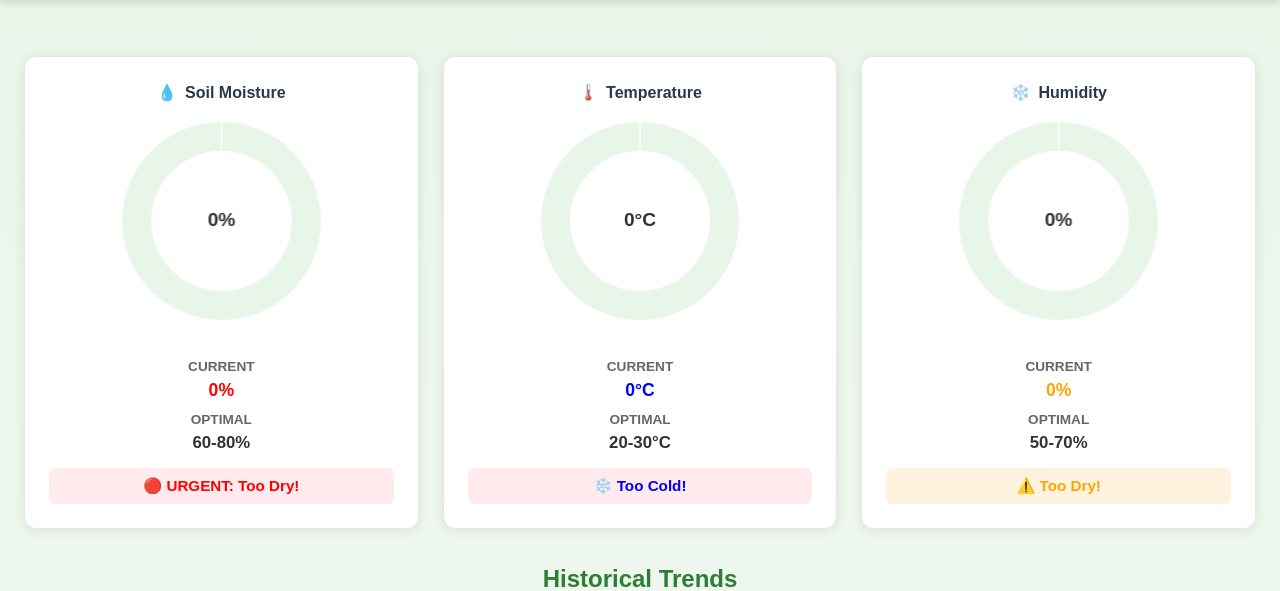
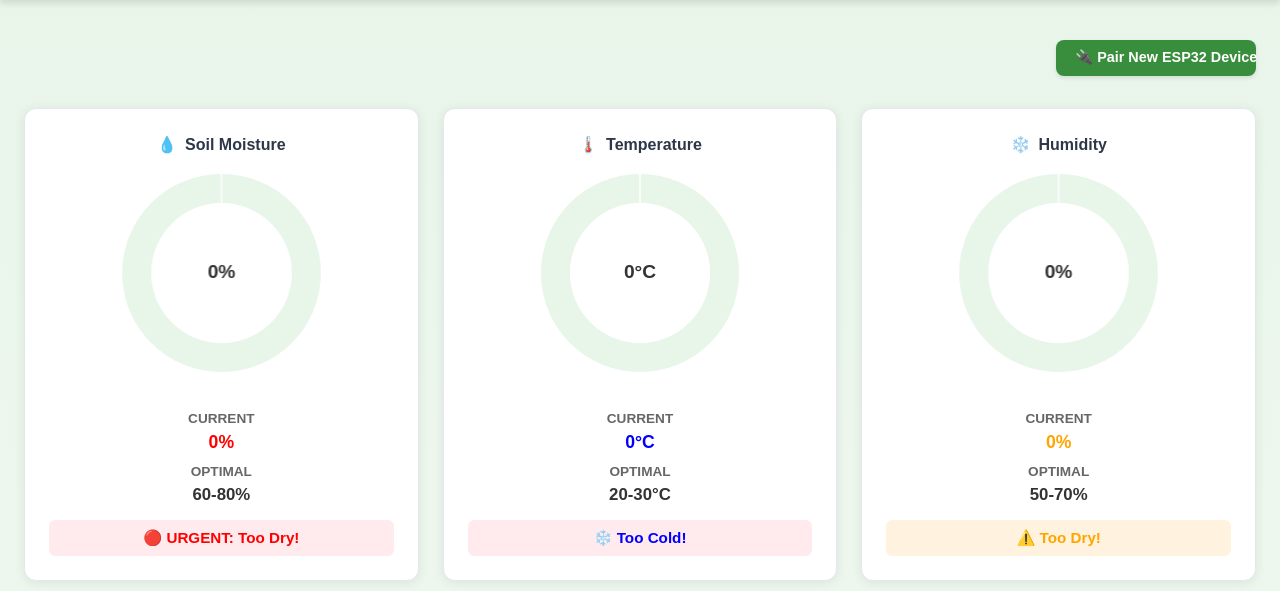
Before and after one commit to chewan721/tomato-guard, a Flask app: page /dashboard in a window 1280 px wide. Shown: the part 72-663 px from the top of the page. Run offline with Flask 3, Linux system fonts and the light colour scheme; the visitor is signed in with stand-in values (Sample User, id 1); data that the repository does not hold is empty.

Commit message:
Add complete device pairing flow: pairing token and device registration endpoints

```diff
--- a/routes/sensor.py
+++ b/routes/sensor.py
@@ -1,10 +1,12 @@
 from dotenv.main import logger
-from flask import Blueprint, request, jsonify, current_app
+from flask import Blueprint, request, jsonify, current_app, session
 from flask_login import login_required, current_user
 from sqlalchemy.exc import IntegrityError
 from extensions import csrf, limiter
-from model import SensorData, SensorProfile, UserSensorData, NotificationLog, db
+from model import SensorData, SensorProfile, UserSensorData, NotificationLog, db, generate_device_token
 from model import _nepal_now
+import secrets
+import time
 
 sensor_bp = Blueprint("sensor", __name__)
 
@@ -74,8 +76,89 @@ def _extract_api_key(payload: dict):
         or request.args.get("api_key")
     )
 
-# POST /api/sensor  — receives data from ESP32
-# CSRF exempt because it is an API endpoint authenticated by API key.
+
+# ========== DEVICE PAIRING ENDPOINTS ==========
+
+@sensor_bp.route("/api/create-pairing-token", methods=["POST"])
+@login_required
+def create_pairing_token():
+    """Create a temporary pairing token for a new device"""
+    pairing_token = secrets.token_urlsafe(32)
+
+    # Store in session (for demo) - in production use a database table
+    session['pairing_token'] = pairing_token
+    session['pairing_expiry'] = time.time() + 600  # 10 minutes
+    session['pairing_user_id'] = current_user.id
+
+    return jsonify({
+        "success": True,
+        "token": pairing_token,
+        "expires_in": 600
+    })
+
+
+@sensor_bp.route("/api/register-device", methods=["POST"])
+def register_device():
+    """Register a new ESP32 device using a pairing token"""
+    data = request.get_json()
+    pairing_token = data.get('pairing_token')
+    chip_id = data.get('chip_id')
+    device_name = data.get('device_name', 'ESP32')
+
+    if not pairing_token or not chip_id:
+        return jsonify({"error": "Missing pairing_token or chip_id"}), 400
+
+    # Verify pairing token (check session - for demo)
+    # In production, check against a database table
+    stored_token = session.get('pairing_token')
+    stored_expiry = session.get('pairing_expiry', 0)
+    user_id = session.get('pairing_user_id')
+
+    if not stored_token or stored_token != pairing_token or time.time() > stored_expiry:
+        return jsonify({"error": "Invalid or expired pairing token"}), 401
+
+    if not user_id:
+        return jsonify({"error": "No user associated with pairing token"}), 401
+
+    # Check if device already exists
+    existing = SensorProfile.query.filter_by(chip_id=chip_id).first()
+    if existing:
+        return jsonify({"error": "Device already registered", "device_token": existing.device_token}), 409
+
+    try:
+        # Create new sensor profile for the user
+        profile = SensorProfile(
+            chip_id=chip_id,
+            device_token=generate_device_token(),
+            user_id=user_id,
+            device_name=device_name
+        )
+        db.session.add(profile)
+        db.session.commit()
+
+        # Clear the used pairing token
+        session.pop('pairing_token', None)
+        session.pop('pairing_expiry', None)
+        session.pop('pairing_user_id', None)
+
+        return jsonify({
+            "success": True,
+            "device_token": profile.device_token,
+            "chip_id": chip_id,
+            "device_name": profile.device_name
+        }), 200
+
+    except IntegrityError:
+        db.session.rollback()
+        return jsonify({"error": "Device already paired or invalid"}), 409
+    except Exception as e:
+        db.session.rollback()
+        return jsonify({"error": str(e)}), 500
+
+
+# ========== SENSOR DATA ENDPOINTS ==========
+
+# POST /api/sensor — receives data from ESP32
 @csrf.exempt
 @sensor_bp.route("/api/sensor", methods=["POST"])
 @limiter.limit("1000 per hour")
@@ -88,7 +171,7 @@ def receive_sensor_data():
     global_api_key = current_app.config.get("SENSOR_API_KEY")
     is_global_key = (api_key == global_api_key)
 
-    # Try to find existing profile
+    # Try to find existing profile by device token
     profile = SensorProfile.query.filter_by(device_token=api_key).first()
 
     # If still no profile and not using global key, reject
@@ -132,7 +215,6 @@ def receive_sensor_data():
             humidity=result["humidity"],
             soil_moisture=result["soil"],
             chip_id=chip_id
-
         )
         db.session.add(new_reading)
         db.session.commit()
@@ -191,7 +273,8 @@ def sensor_ping():
         }
     ), 200
 
-# GET /api/latest  — latest reading for dashboard live cards
+
+# GET /api/latest — latest reading for dashboard live cards
 @sensor_bp.route("/api/latest")
 @login_required
 def latest_sensor():
@@ -211,7 +294,8 @@ def latest_sensor():
         )
     return jsonify({"temperature": 0, "humidity": 0, "soil": 0, "timestamp": None})
 
-# GET /api/history  — daily aggregated data for dashboard
+
+# GET /api/history — daily aggregated data for dashboard
 @sensor_bp.route("/api/history")
 @login_required
 def sensor_history():
@@ -221,15 +305,11 @@ def sensor_history():
     start_date_str = request.args.get('start_date')
     end_date_str = request.args.get('end_date')
 
-    # Default to last 7 days (including today)
     if not start_date_str:
         start_date_str = (datetime.now() - timedelta(days=6)).strftime('%Y-%m-%d')
     if not end_date_str:
         end_date_str = datetime.now().strftime('%Y-%m-%d')
 
-    logger.info(f" [API /history] User {current_user.id} requesting data from {start_date_str} to {end_date_str}")
-
-    # Query daily aggregates (SQLite friendly grouping via func.date)
     stats = db.session.query(
         func.date(UserSensorData.timestamp).label('day'),
         func.max(UserSensorData.temperature).label('max_temp'),
@@ -244,8 +324,6 @@ def sensor_history():
         func.date(UserSensorData.timestamp) <= end_date_str
     ).group_by(func.date(UserSensorData.timestamp)).order_by('day').all()
 
-    logger.info(f" [API /history] User {current_user.id} requesting data from {start_date_str} to {end_date_str}")
-
     results = {
         "days": [],
         "temperature": {"max": [], "min": []},
@@ -254,7 +332,6 @@ def sensor_history():
     }
 
     for s in stats:
-        # s.day should be a string "YYYY-MM-DD" from SQLite's func.date()
         results["days"].append(str(s.day))
         results["temperature"]["max"].append(round(s.max_temp, 1) if s.max_temp is not None else 0)
         results["temperature"]["min"].append(round(s.min_temp, 1) if s.min_temp is not None else 0)
@@ -263,36 +340,27 @@ def sensor_history():
         results["soil"]["max"].append(round(s.max_soil, 1) if s.max_soil is not None else 0)
         results["soil"]["min"].append(round(s.min_soil, 1) if s.min_soil is not None else 0)
 
-    logger.info(f" [API /history] User {current_user.id} returning data for {len(results['days'])} days with labels: {results['days']}")
+    return jsonify(results)
 
-    return jsonify(results)
 
 @sensor_bp.route("/api/unpaired-devices")
 @login_required
 def unpaired_devices():
     """List devices that have sent data via global key but aren't paired"""
-
-    # Find all unique chip_ids from SensorData that are NOT in SensorProfile
     unpaired_chips = db.session.query(SensorData.chip_id)\
         .filter(SensorData.chip_id.isnot(None))\
         .distinct()\
         .all()
 
     unpaired_chips = [c[0] for c in unpaired_chips]
-
-    # Get already paired chips
     paired_chips = [p.chip_id for p in SensorProfile.query.filter(SensorProfile.chip_id.isnot(None)).all()]
-
-    # Filter to only unpaired
     unpaired = [chip for chip in unpaired_chips if chip not in paired_chips]
 
-    # Get latest reading for each unpaired chip
     devices = []
     for chip in unpaired:
         latest = SensorData.query.filter_by(chip_id=chip)\
             .order_by(SensorData.timestamp.desc())\
             .first()
-
         if latest:
             devices.append({
                 "chip_id": chip,
@@ -301,13 +369,12 @@ def unpaired_devices():
                 "last_humidity": latest.humidity,
                 "last_soil": latest.soil_moisture
             })
+    return jsonify({"devices": devices}), 200
 
-    return jsonify({"devices": devices}), 200
 
 @sensor_bp.route("/api/pair-device", methods=["POST"])
 @login_required
 def pair_device():
-    # CSRF token will be automatically validated
     data = request.get_json()
     chip_id = data.get('chip_id')
 
@@ -317,7 +384,7 @@ def pair_device():
     try:
         profile = SensorProfile(
             chip_id=chip_id,
-            device_token=current_app.config.get("SENSOR_API_KEY"),
+            device_token=generate_device_token(),
             user_id=current_user.id,
             device_name=data.get('device_name', f'ESP32-{chip_id[-6:]}')
         )
@@ -327,7 +394,6 @@ def pair_device():
         db.session.rollback()
         return jsonify({"error": "Device already paired or invalid"}), 409
 
-    # Migrate existing readings from SensorData to UserSensorData
     legacy_readings = SensorData.query.filter_by(chip_id=chip_id).all()
     migrated_count = 0
 
@@ -343,10 +409,6 @@ def pair_device():
         db.session.add(new_reading)
         migrated_count += 1
 
-    # Optional: Delete legacy readings after migration
-    # for reading in legacy_readings:
-    #     db.session.delete(reading)
-
     db.session.commit()
 
     return jsonify({
@@ -356,16 +418,12 @@ def pair_device():
         "device_name": profile.device_name
     }), 200
 
-# receive watering suggestion
-from datetime import datetime, timedelta
-from model import NotificationLog
+
+# ========== WATERING RECOMMENDATIONS ==========
 
 @sensor_bp.route("/api/watering-recommendation")
 @login_required
 def watering_recommendation():
-    """Get watering recommendation based on latest soil moisture"""
-
-    # Get latest reading for current user
     latest = UserSensorData.query.filter_by(user_id=current_user.id)\
         .order_by(UserSensorData.timestamp.desc())\
         .first()
@@ -378,8 +436,6 @@ def watering_recommendation():
 
     soil_moisture = latest.soil_moisture
     recommendation = get_watering_advice(soil_moisture)
-
-    # Check if we should send notification
     should_notify = should_send_notification(current_user.id, soil_moisture, recommendation["action"])
 
     return jsonify({
@@ -392,9 +448,8 @@ def watering_recommendation():
         "timestamp": latest.timestamp.isoformat()
     }), 200
 
+
 def get_watering_advice(soil_moisture):
-    """Return watering advice based on soil moisture level"""
-
     if soil_moisture < 30:
         return {
             "action": "water_urgent",
@@ -456,37 +511,28 @@ def get_watering_advice(soil_moisture):
             "color": "#f44336"
         }
 
+
 def should_send_notification(user_id, soil_moisture, action):
-    """Check if we should send a notification (rate limiting)"""
-
-    # Don't send notifications for normal conditions
     if action in ["normal", "borderline"]:
         return False
 
-    # Check last notification for this user
     last_notification = NotificationLog.query.filter_by(
         user_id=user_id,
         action_type=action
     ).order_by(NotificationLog.created_at.desc()).first()
 
-    # If no previous notification, send one
     if not last_notification:
         return True
 
-    # Don't send another notification within 1 hour
     time_since_last = _nepal_now() - last_notification.created_at
     return time_since_last > timedelta(hours=1)
+
 
 @sensor_bp.route("/api/notification-log", methods=["POST"])
 @login_required
 def log_notification():
-    """Log that a notification was sent"""
-
-       # DEBUG: Print raw request data
-    logger.debug(f"Notification log request: {request.data}")
     try:
         data = request.get_json()
-
         if not data:
             return jsonify({"error": "No data provided"}), 400
 
--- a/templates/dashboard.html
+++ b/templates/dashboard.html
@@ -90,6 +90,28 @@
         line-height: 1.5;
         color: #2d3748;
     }
+
+    .action-section {
+        margin: 1rem 0;
+        display: flex;
+        justify-content: flex-end;
+    }
+
+    .action-btn {
+        background: var(--green-700);
+        color: white;
+        border: none;
+        padding: 0.6rem 1.2rem;
+        border-radius: 8px;
+        cursor: pointer;
+        font-weight: 600;
+        transition: all 0.3s ease;
+    }
+
+    .action-btn:hover {
+        background: var(--green-800);
+        transform: translateY(-2px);
+    }
 </style>
 
 {% if unpaired_devices %}
@@ -112,6 +134,59 @@
     </div>
 </div>
 {% endif %}
+
+<div class="action-section">
+    <button onclick="pairNewDevice()" class="action-btn">🔌 Pair New ESP32 Device</button>
+</div>
+
+<script>
+function pairNewDevice() {
+    fetch('/api/create-pairing-token', {
+        method: 'POST',
+        headers: {
+            'Content-Type': 'application/json',
+            'X-CSRFToken': document.querySelector('meta[name="csrf-token"]').content
+        }
+    })
+    .then(response => response.json())
+    .then(data => {
+        if (data.success) {
+            alert(`Pairing Mode Activated!\n\n1. Press the reset button on your ESP32\n2. Connect to WiFi "TomatoGuard-Setup"\n3. Enter your WiFi password when prompted\n4. Enter this pairing token when asked:\n\n${data.token}\n\nValid for 10 minutes`);
+        } else {
+            alert('Failed to create pairing token. Please try again.');
+        }
+    })
+    .catch(error => {
+        console.error('Error:', error);
+        alert('Failed to create pairing token. Please try again.');
+    });
+}
+
+function pairDevice(chipId) {
+    const csrfToken = document.querySelector('meta[name="csrf-token"]')?.getAttribute('content');
+    fetch('/api/pair-device', {
+        method: 'POST',
+        headers: {
+            'Content-Type': 'application/json',
+            'X-CSRFToken': csrfToken
+        },
+        body: JSON.stringify({ chip_id: chipId })
+    })
+    .then(response => response.json())
+    .then(data => {
+        if (data.success) {
+            alert('Device paired successfully!');
+            location.reload();
+        } else {
+            alert('Failed to pair device: ' + (data.error || 'Unknown error'));
+        }
+    })
+    .catch(error => {
+        console.error('Error:', error);
+        alert('Failed to pair device. Please try again.');
+    });
+}
+</script>
 
 <!-- Doughnut Charts Section -->
 <div class="chart-section">
```
